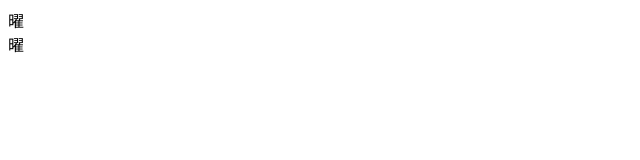
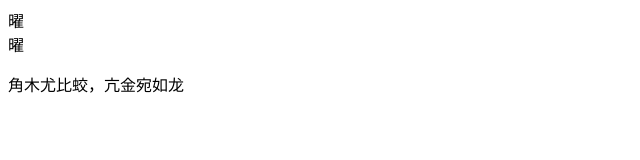
Before and after one commit to ywssd/githuptest, a plain HTML site: page index.html in a window 1280 px wide. Shown: the whole page, without its empty margins (0-640 px from the left). Drawn offline with Linux system fonts and the light colour scheme.

Commit message:
新增内容

```diff
--- a/index.html
+++ b/index.html
@@ -8,5 +8,6 @@
 <body>
   <div>曜</div>
   <div>曜</div>
+  <p>角木尤比蛟，亢金宛如龙</p>
 </body>
 </html>
```
